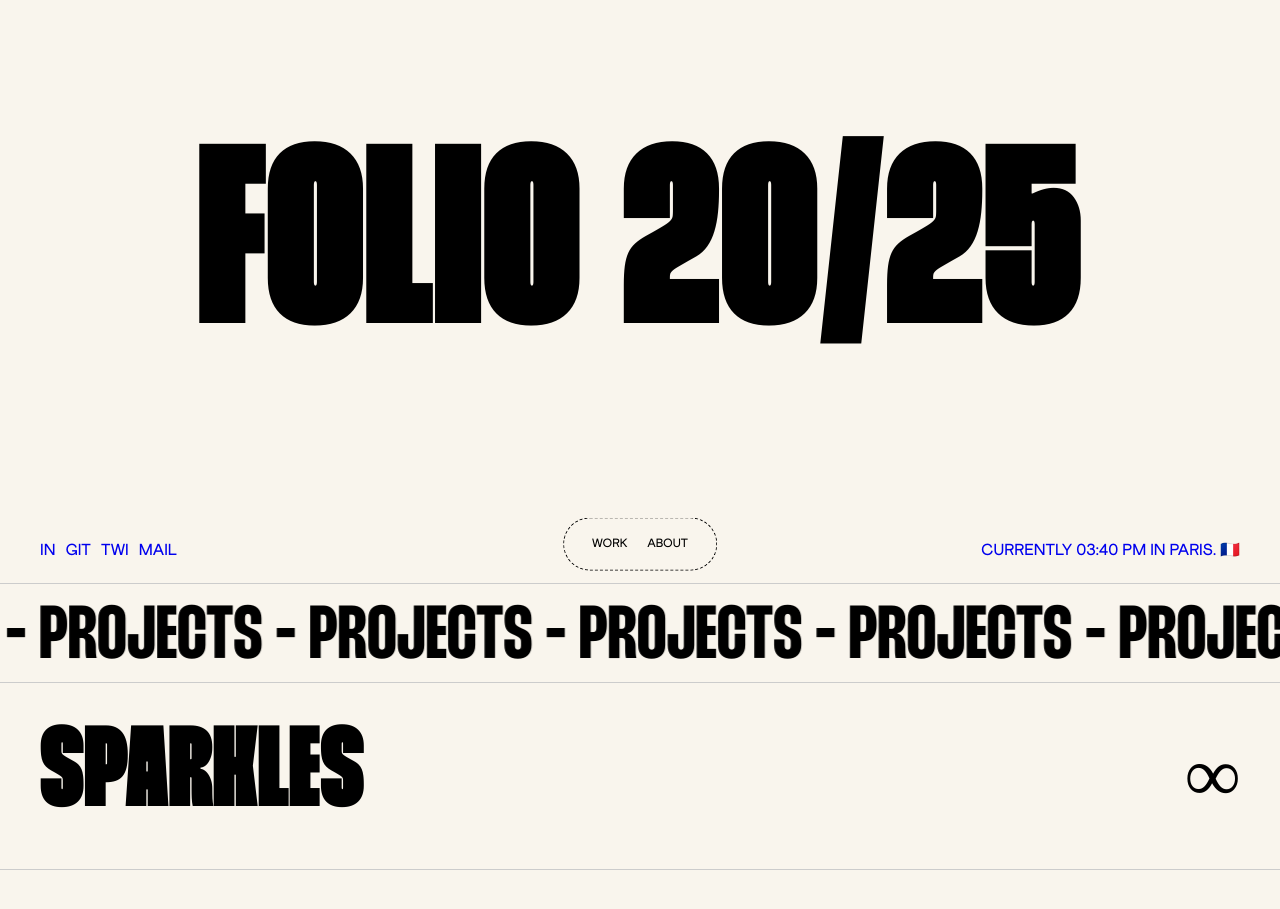
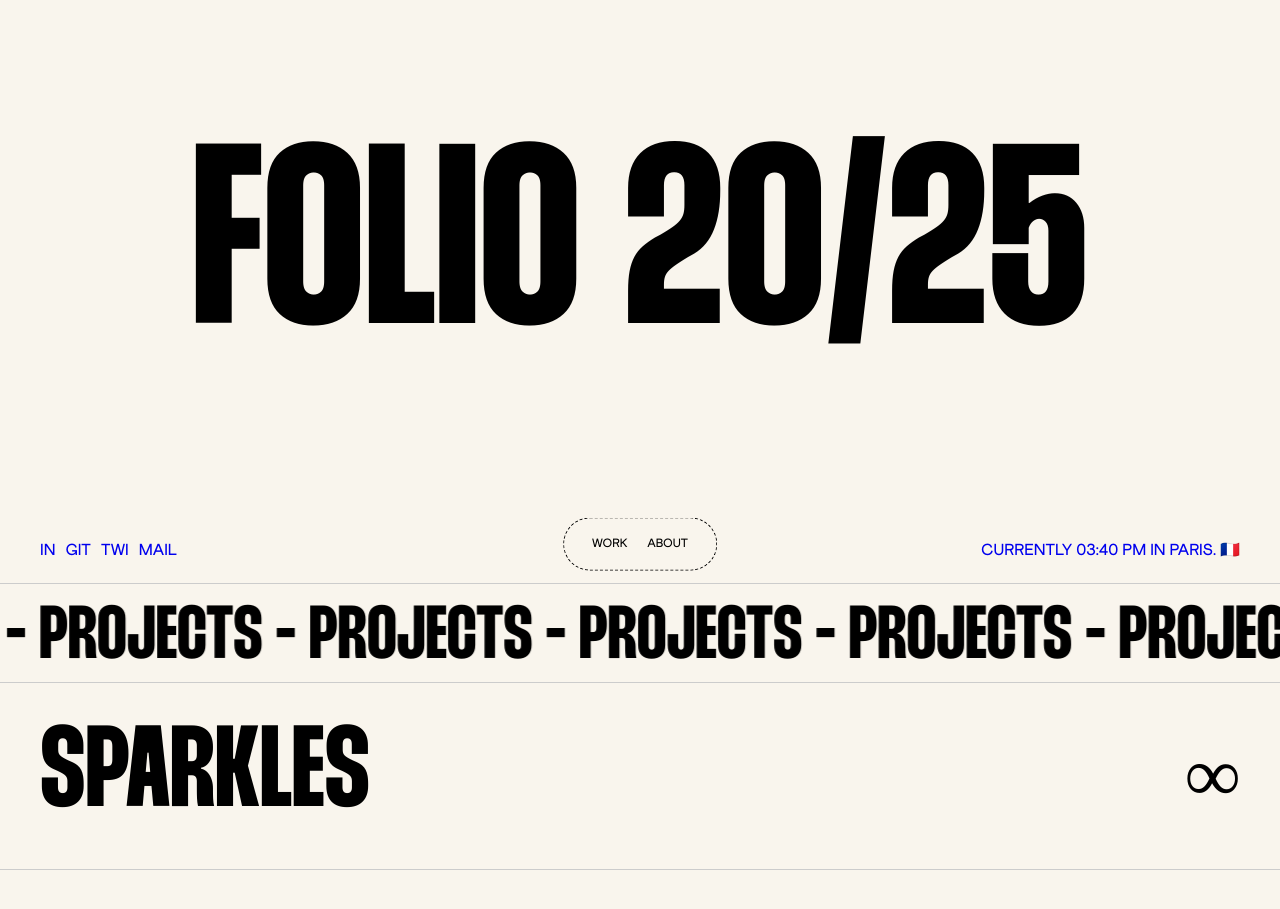
Before and after one commit to rob1-alt/robin-pautigny, a Next.js app: page / in a window 1280 px wide. Shown: the part 200-1109 px from the top of the page. Built offline with nearby package versions, Linux system fonts and the light colour scheme.

Commit message:
feat (font) fix the font issue too bold

```diff
--- a/src/styles/Home.module.css
+++ b/src/styles/Home.module.css
@@ -11,7 +11,7 @@
 }
 
 .title{
-  font-family: "Thunder";
+  font-family: "Thunder bold";
   font-size: 20vw;
 }
 
@@ -145,7 +145,7 @@
 }
 
 .workTitle{
-  font-family: "Thunder";
+  font-family: "Thunder bold";
   text-transform: uppercase;
   font-size: 20vw;
 }
@@ -161,7 +161,7 @@
 
 
 .aboutTitle{
-  font-family: "Thunder";
+  font-family: "Thunder bold";
   text-transform: uppercase;
   font-size: 20vw;
 }
@@ -239,7 +239,7 @@
 }
 
 .summary h2{
-  font-family: "Thunder Bold";
+  font-family: "Thunder bold";
   font-size: 6vw;
   text-transform: uppercase;
   text-decoration: underline;
@@ -260,7 +260,7 @@
 }
 
 .firstName{
-  font-family: "Thunder";
+  font-family: "Thunder bold";
   font-size: 12vw;
   text-transform: uppercase;
   margin-left: -40vw ;
@@ -269,7 +269,7 @@
 }
 
 .lastName{
-  font-family: "Thunder";
+  font-family: "Thunder bold";
   font-size: 12vw;
   text-transform: uppercase;
   margin-right: -55vw ;
@@ -419,7 +419,7 @@
 
 .footer h2{
   font-size: 12vw;
-  font-family: 'Thunder Bold';
+  font-family: 'Thunder bold';
   text-transform: uppercase;
 }
 
--- a/src/styles/contextTual.module.css
+++ b/src/styles/contextTual.module.css
@@ -148,7 +148,7 @@
     margin: 30px;
     vertical-align: middle;
     align-items: center;
-    font-family: "Thunder";
+    font-family: "Thunder bold";
     text-transform: uppercase;
     font-size: 6vw;
     /* color: var(--text-color); */
--- a/src/styles/globals.css
+++ b/src/styles/globals.css
@@ -105,6 +105,10 @@ a{
   }
 }
 
+h1, h2, h3 {
+  font-family: "Thunder bold";
+}
+
 body{
   scroll-behavior:smooth;
 }
--- a/src/styles/slug.module.css
+++ b/src/styles/slug.module.css
@@ -11,7 +11,7 @@
 
 
   .workTitle{
-    font-family: "Thunder";
+    font-family: "Thunder bold";
     text-transform: uppercase;
     font-size: 20vw;
   }
```
